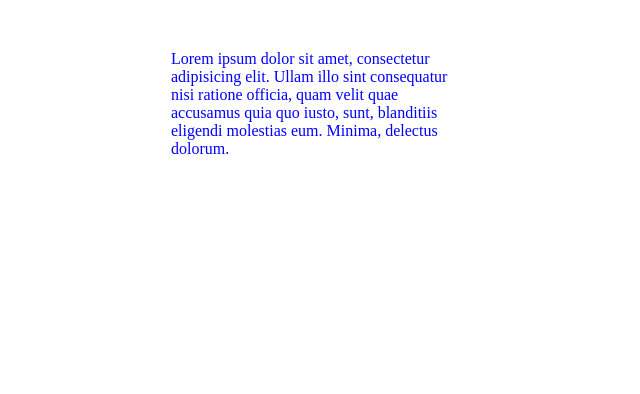
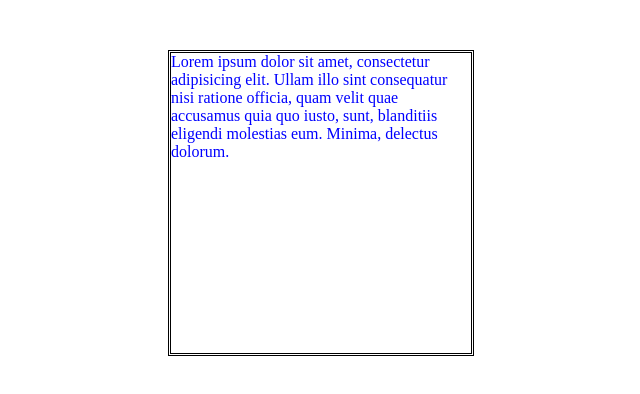
Before and after one commit to Sunrena/first-project, a plain HTML site: page index.html in a window 1280 px wide. Shown: the whole page, without its empty margins (319-959 px from the left). Drawn offline with Linux system fonts and the light colour scheme.

Commit message:
стили блока content

```diff
--- a/style.css
+++ b/style.css
@@ -4,4 +4,6 @@
     width: 300px;
     margin: 50px auto;
     color: blue;
+    border-color: black;
+    border-style: double;
 }
```
